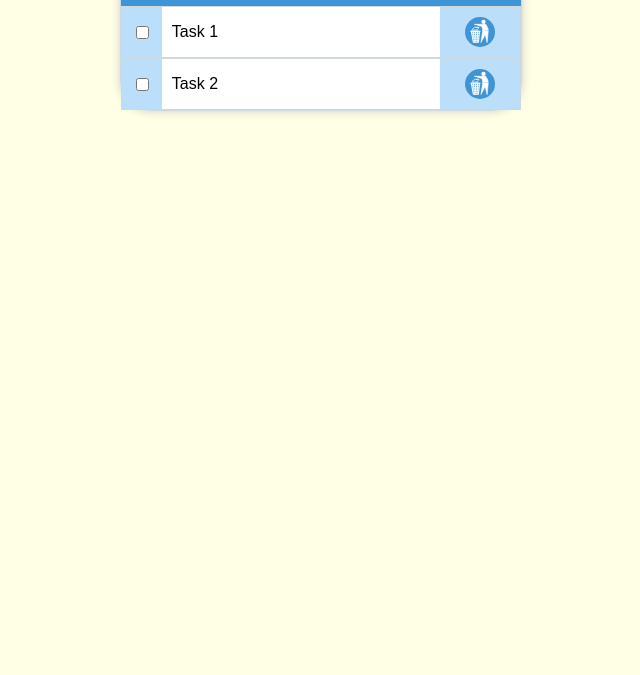
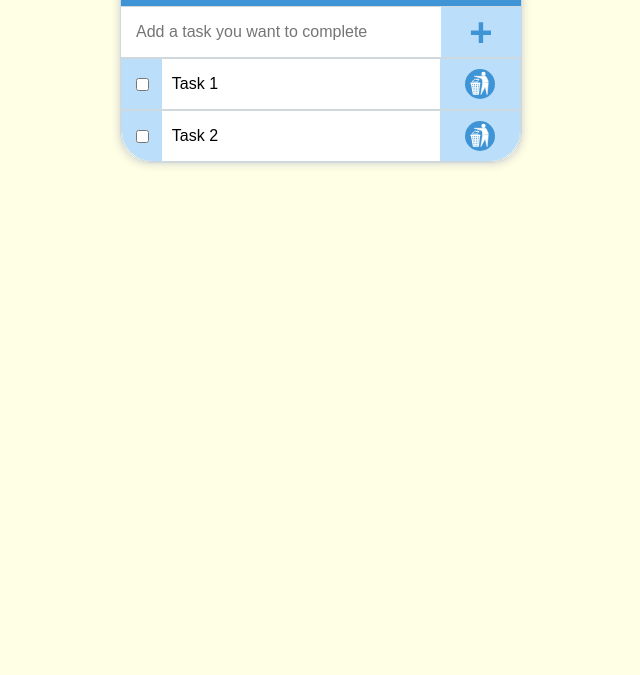
Before and after one commit to FSDonnelly/to-do, a plain HTML site: page index.html in a window 1280 px wide. Shown: the part 125-800 px from the top of the page, without its empty margins (319-959 px from the left). Drawn offline with Linux system fonts and the light colour scheme.

Commit message:
done html and css

```diff
--- a/css/style.css
+++ b/css/style.css
@@ -36,6 +36,44 @@ body {
   height: 50px;
 }
 
+.task:last-child {
+  border-radius: 0 0 30px 30px;
+}
+
+.task:last-child .col-1 {
+  border-radius: 0 0 0 30px;
+}
+
+.task:last-child .col-3 {
+  border-radius: 0 0 30px 0;
+}
+
+.add-block {
+  height: 50px;
+  border-top: 1px solid #cfd8dc;
+  border-bottom: 1px solid #cfd8dc;
+}
+
+.add-input {
+  width: 80%;
+  height: 50px;
+  padding: 0 15px;
+  box-sizing: border-box;
+  float: left;
+  border: 0;
+  outline: none;
+  font-size: 16px;
+}
+
+.add-button {
+  border: none;
+  padding: 0;
+  color: #3f94d6;
+  font-size: 40px;
+  font-weight: bold;
+  outline: none;
+}
+
 .col-1 {
   height: 100%;
   width: 10%;
@@ -64,6 +102,11 @@ body {
   float: left;
 }
 
+.col-3:hover {
+  background-color: #90caf9;
+  cursor: pointer;
+}
+
 .task-remove {
   background-image: url(../img/trash.svg);
   background-size: 30px;
--- a/index.html
+++ b/index.html
@@ -19,7 +19,14 @@
       </div>
 
       <div class="todo-body">
-        <div class="add-block "></div>
+        <div class="add-block ">
+          <input
+            type="text"
+            class="add-input"
+            placeholder="Add a task you want to complete"
+          />
+          <button class="add-button col-3">+</button>
+        </div>
 
         <ul class="tasks">
           <li class="task">
```
